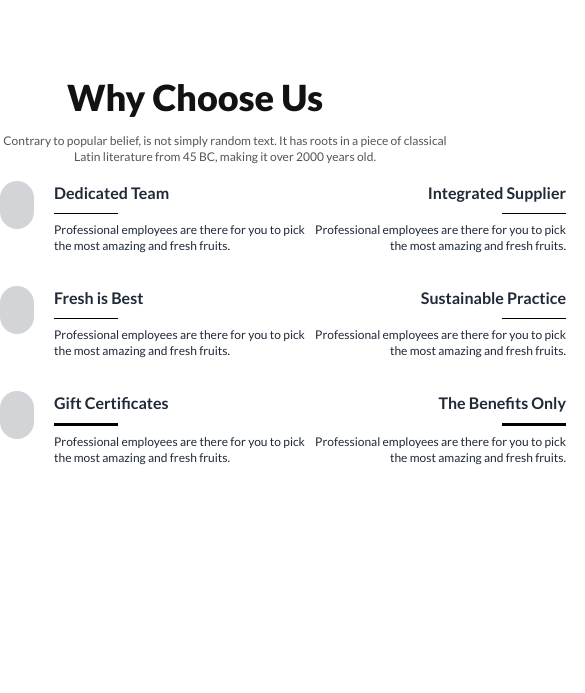
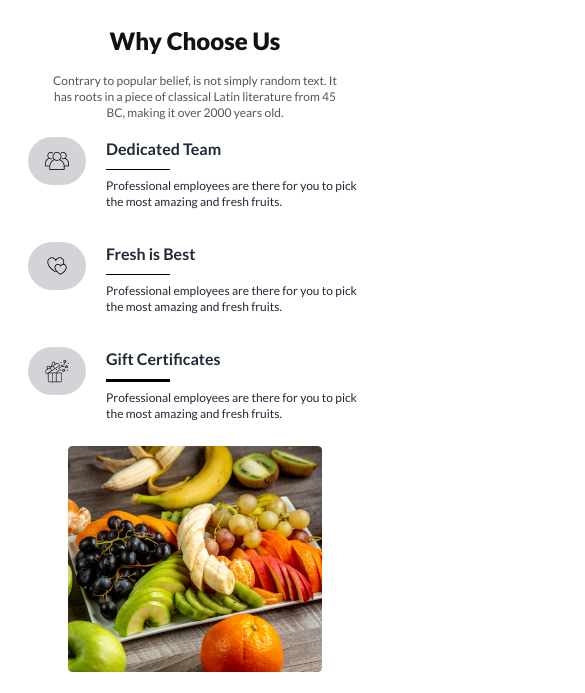
Before and after one commit to Md-Arman01/Assignment-3, a plain HTML site: page index.html in a window 390 px wide. Shown: the part 3540-4233 px from the top of the page, 585 px wide, since content can reach past the window. Before the commit the page ends 4086 px from the top, so only its background shows below. Drawn offline with nearby package versions, Linux system fonts and the light colour scheme.

Commit message:
added responsive Why Choose Us section

```diff
--- a/index.html
+++ b/index.html
@@ -555,12 +555,12 @@
 
     </section>
     <!-- Why Choose Us section -->
-    <section class="container mx-auto my-20">
-      <h1 class="text-[#121212] text-4xl font-extrabold text-center">Why Choose Us</h1>
-      <p class="text-[#555454] text-xs font-medium w-[450px] space-y-3 mx-auto text-center my-4">Contrary to popular belief, is not simply random text. It has roots in a piece of classical
+    <section class="container mx-auto my-7 md:my-7 lg:my-20">
+      <h1 class="text-[#121212] text-2xl lg:text-4xl font-extrabold text-center">Why Choose Us</h1>
+      <p class="text-[#555454] text-xs font-medium w-[300px] md:w-[450px] space-y-3 mx-auto text-center my-4">Contrary to popular belief, is not simply random text. It has roots in a piece of classical
         Latin literature from 45 BC, making it over 2000 years old.</p>
         <!-- container -->
-        <div class="flex justify-between items-center">
+        <div class="flex gap-6 md:gap-6 lg:gap-0 flex-col md:flex-col lg:flex-row justify-between items-center">
           <!-- left side content -->
           <div class="space-y-8">
 
```
